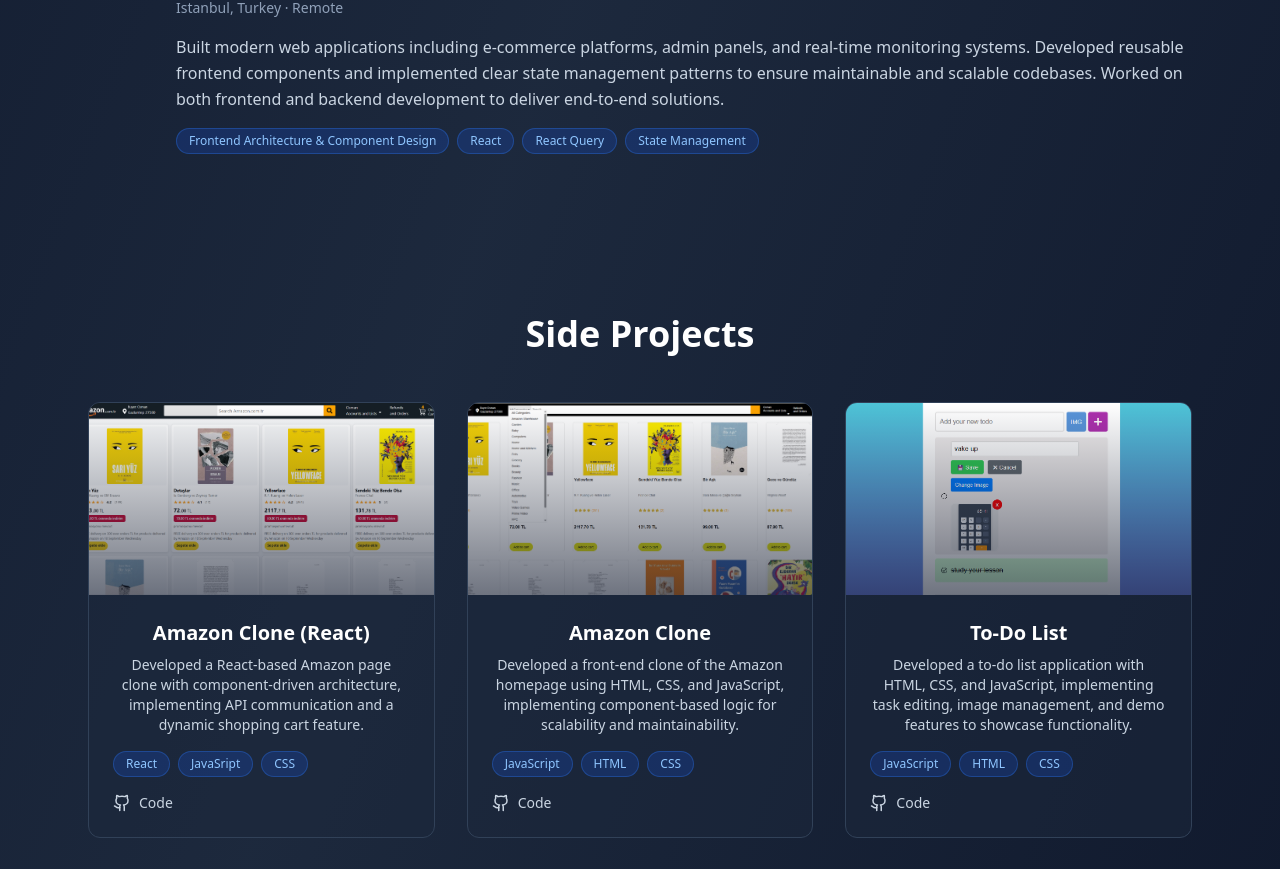
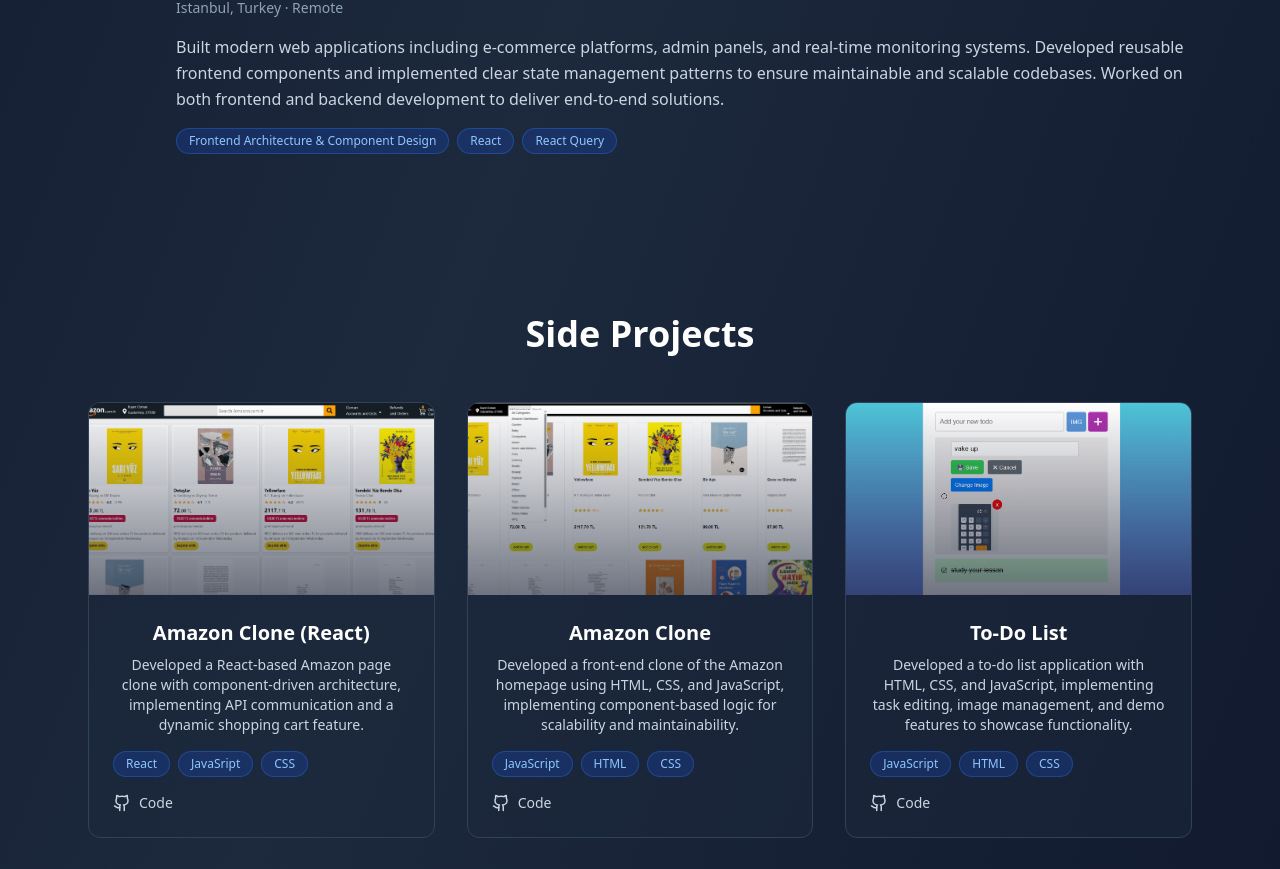
Before and after one commit to osmantazeoglu/Portfolio-website, a React (Vite) app: page / in a window 1280 px wide. Shown: the part 1894-2763 px from the top of the page. Built offline with nearby package versions, Linux system fonts and the light colour scheme.

Commit message:
Remove "State Management" from skills list in ProfessionalExperiences component to streamline focus on core technologies.

```diff
--- a/src/component/ProfessionalExperiences.jsx
+++ b/src/component/ProfessionalExperiences.jsx
@@ -41,7 +41,7 @@
       location: "Istanbul, Turkey · Remote",
       description:
         "Built modern web applications including e-commerce platforms, admin panels, and real-time monitoring systems. Developed reusable frontend components and implemented clear state management patterns to ensure maintainable and scalable codebases. Worked on both frontend and backend development to deliver end-to-end solutions.",
-      skills: ["Frontend Architecture & Component Design", "React", "React Query", "State Management"],
+      skills: ["Frontend Architecture & Component Design", "React", "React Query"],
       logoColor: "from-red-500 to-red-600",
     },
   ];
```
